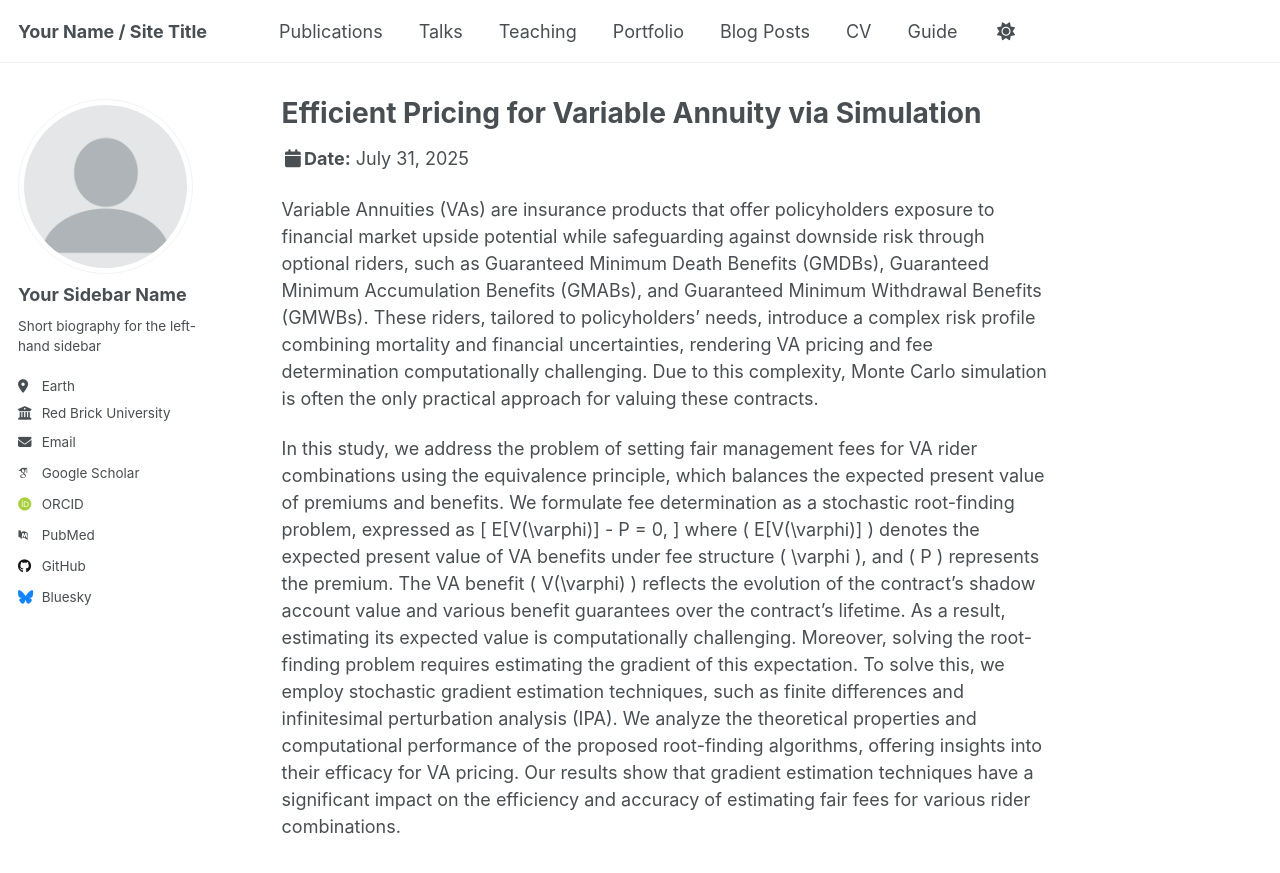
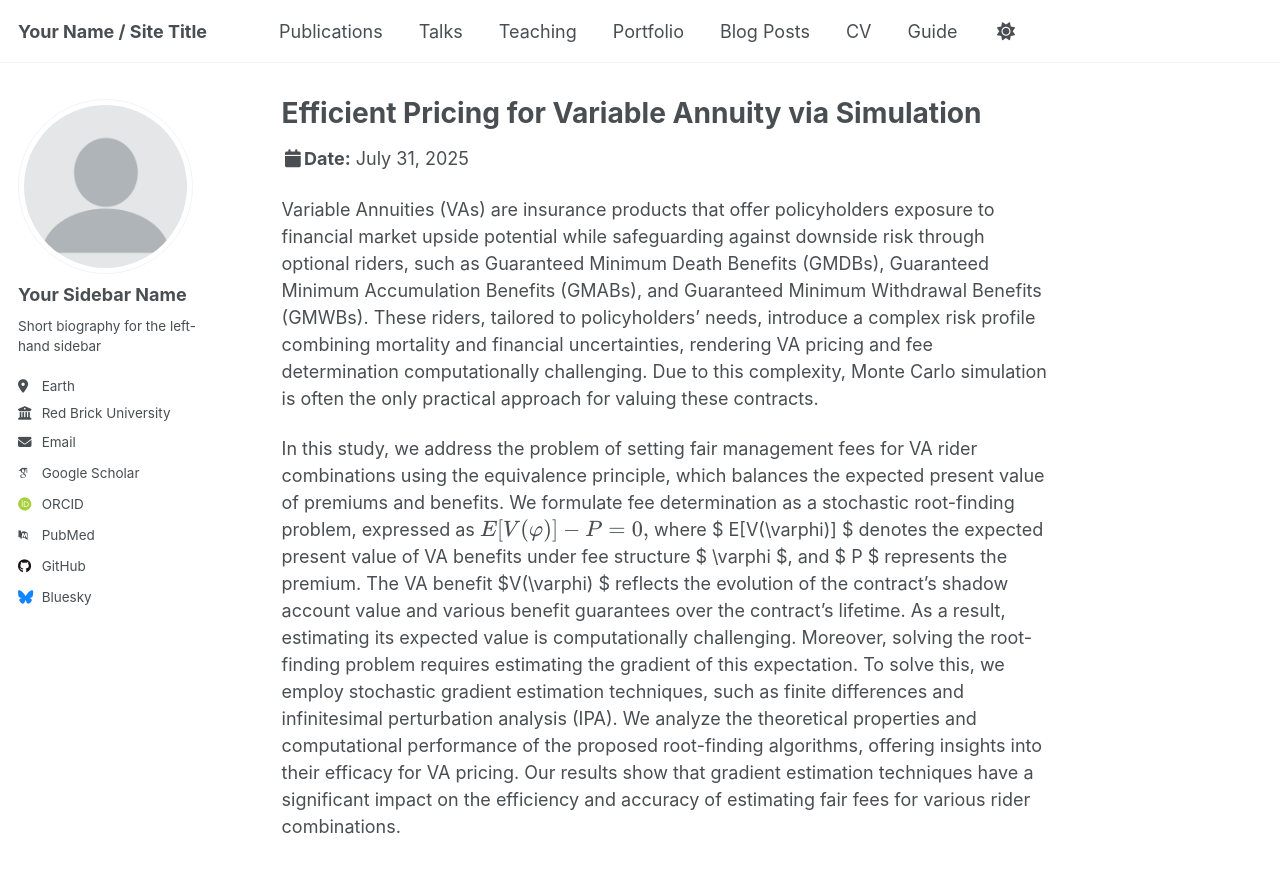
Before and after one commit to MasonQ0813/MasonQ0813.github.io, a Jekyll site: the page built from _talks/2012-03-01-talk-1.md, in a window 1280 px wide and 900 px high. Shown: the top 873 px of the window. Built offline with Jekyll 4.4.1, drawn with Linux system fonts in a browser that asks for light colours; some web fonts are replaced.

```diff
--- a/_talks/2012-03-01-talk-1.md
+++ b/_talks/2012-03-01-talk-1.md
@@ -11,7 +11,7 @@ location: "Chicago, IL, USA"
 Variable Annuities (VAs) are insurance products that offer policyholders exposure to financial market upside potential while safeguarding against downside risk through optional riders, such as Guaranteed Minimum Death Benefits (GMDBs), Guaranteed Minimum Accumulation Benefits (GMABs), and Guaranteed Minimum Withdrawal Benefits (GMWBs). These riders, tailored to policyholders’ needs, introduce a complex risk profile combining mortality and financial uncertainties, rendering VA pricing and fee determination computationally challenging. Due to this complexity, Monte Carlo simulation is often the only practical approach for valuing these contracts.
 
 In this study, we address the problem of setting fair management fees for VA rider combinations using the equivalence principle, which balances the expected present value of premiums and benefits. We formulate fee determination as a stochastic root-finding problem, expressed as
-\[
+$$
 E[V(\varphi)] - P = 0,
-\]
-where \( E[V(\varphi)] \) denotes the expected present value of VA benefits under fee structure \( \varphi \), and \( P \) represents the premium. The VA benefit \( V(\varphi) \) reflects the evolution of the contract’s shadow account value and various benefit guarantees over the contract’s lifetime. As a result, estimating its expected value is computationally challenging. Moreover, solving the root-finding problem requires estimating the gradient of this expectation. To solve this, we employ stochastic gradient estimation techniques, such as finite differences and infinitesimal perturbation analysis (IPA). We analyze the theoretical properties and computational performance of the proposed root-finding algorithms, offering insights into their efficacy for VA pricing. Our results show that gradient estimation techniques have a significant impact on the efficiency and accuracy of estimating fair fees for various rider combinations.
+$$
+where $ E[V(\varphi)] $ denotes the expected present value of VA benefits under fee structure $ \varphi $, and $ P $ represents the premium. The VA benefit $V(\varphi) $ reflects the evolution of the contract’s shadow account value and various benefit guarantees over the contract’s lifetime. As a result, estimating its expected value is computationally challenging. Moreover, solving the root-finding problem requires estimating the gradient of this expectation. To solve this, we employ stochastic gradient estimation techniques, such as finite differences and infinitesimal perturbation analysis (IPA). We analyze the theoretical properties and computational performance of the proposed root-finding algorithms, offering insights into their efficacy for VA pricing. Our results show that gradient estimation techniques have a significant impact on the efficiency and accuracy of estimating fair fees for various rider combinations.
```
